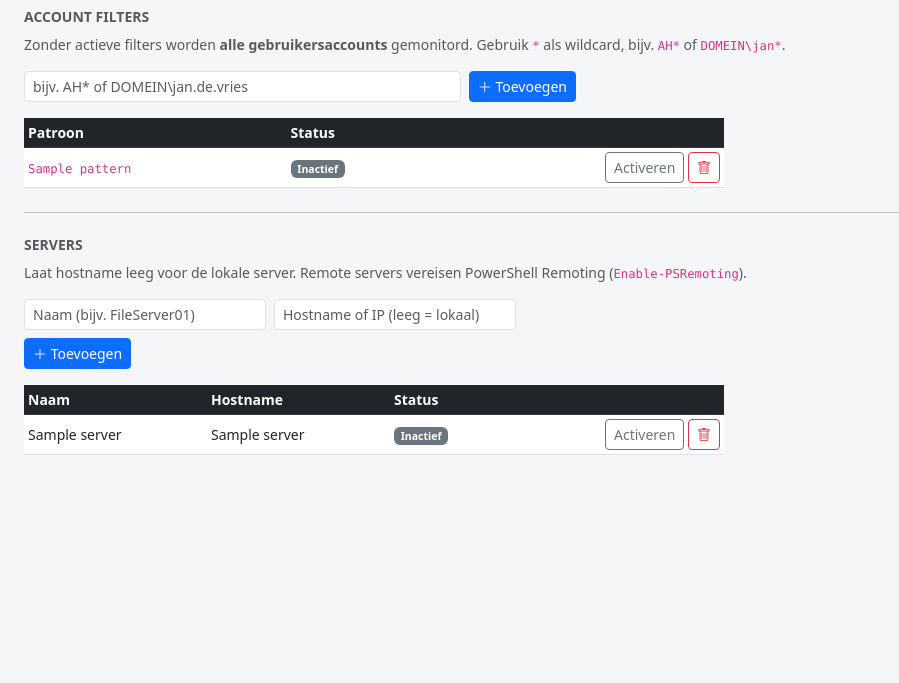
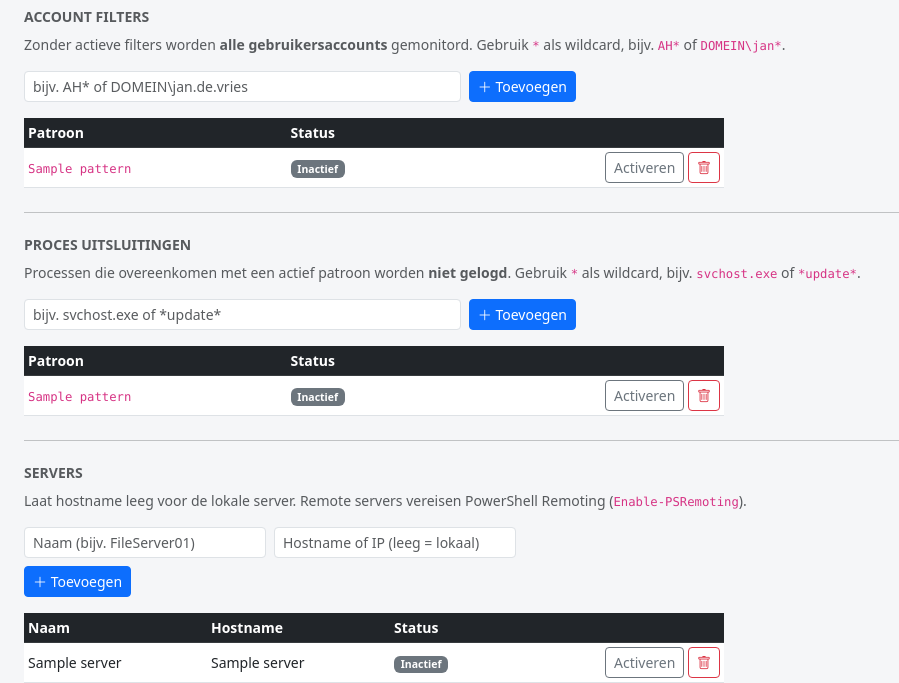
Before and after one commit to voogdwessel-Voogd/fileserver-monitor, a Python web app: template templates/settings.html in a window 1280 px wide. Shown: the part 823-1506 px from the top of the page, without its empty margins (0-899 px from the left). Before the commit the page ends 1278 px from the top, so only its background shows below. Run offline with Jinja, Linux system fonts and the light colour scheme; the template is opened without the code that fills it: most values are stand-ins (such as "Sample title", 1, 10 or a date in 2020).

Commit message:
Voeg configureerbare procesuitsluitingen toe
Co-Authored-By: Claude Sonnet 4.6 <noreply@anthropic.com>

```diff
--- a/templates/settings.html
+++ b/templates/settings.html
@@ -146,6 +146,59 @@
 
 <hr class="my-4">
 
+{# ── Procesfilters ────────────────────────────────────────────────────────── #}
+<h6 class="text-muted text-uppercase small fw-semibold mb-2">Proces uitsluitingen</h6>
+<p class="text-muted small mb-3">
+    Processen die overeenkomen met een actief patroon worden <strong>niet gelogd</strong>.
+    Gebruik <code>*</code> als wildcard, bijv. <code>svchost.exe</code> of <code>*update*</code>.
+</p>
+
+<form method="post" action="{{ url_for('add_process_filter') }}" class="row g-2 mb-3" style="max-width: 560px;">
+    <div class="col">
+        <input type="text" name="pattern" class="form-control form-control-sm"
+               placeholder="bijv. svchost.exe of *update*" required>
+    </div>
+    <div class="col-auto">
+        <button type="submit" class="btn btn-sm btn-primary">
+            <i class="bi bi-plus-lg"></i> Toevoegen
+        </button>
+    </div>
+</form>
+
+{% if process_filters %}
+<table class="table table-sm table-hover align-middle mb-0" style="max-width: 700px;">
+    <thead class="table-dark">
+        <tr><th>Patroon</th><th>Status</th><th></th></tr>
+    </thead>
+    <tbody>
+        {% for f in process_filters %}
+        <tr>
+            <td><code>{{ f.pattern }}</code></td>
+            <td>
+                {% if f.is_active %}<span class="badge bg-success">Actief</span>
+                {% else %}<span class="badge bg-secondary">Inactief</span>{% endif %}
+            </td>
+            <td class="text-end">
+                <form method="post" action="{{ url_for('toggle_process_filter', filter_id=f.id) }}" class="d-inline">
+                    <button class="btn btn-sm btn-outline-secondary">
+                        {% if f.is_active %}Deactiveren{% else %}Activeren{% endif %}
+                    </button>
+                </form>
+                <form method="post" action="{{ url_for('delete_process_filter', filter_id=f.id) }}" class="d-inline"
+                      onsubmit="return confirm('Patroon &quot;{{ f.pattern }}&quot; verwijderen?')">
+                    <button class="btn btn-sm btn-outline-danger"><i class="bi bi-trash"></i></button>
+                </form>
+            </td>
+        </tr>
+        {% endfor %}
+    </tbody>
+</table>
+{% else %}
+<p class="text-muted small">Nog geen uitsluitingen ingesteld.</p>
+{% endif %}
+
+<hr class="my-4">
+
 {# ── Servers ──────────────────────────────────────────────────────────────── #}
 <h6 class="text-muted text-uppercase small fw-semibold mb-2">Servers</h6>
 <p class="text-muted small mb-3">
```
Also changed, not shown: app.py (+33 -1 lines), db.py (+9 -0 lines), monitor.py (+6 -1 lines).
